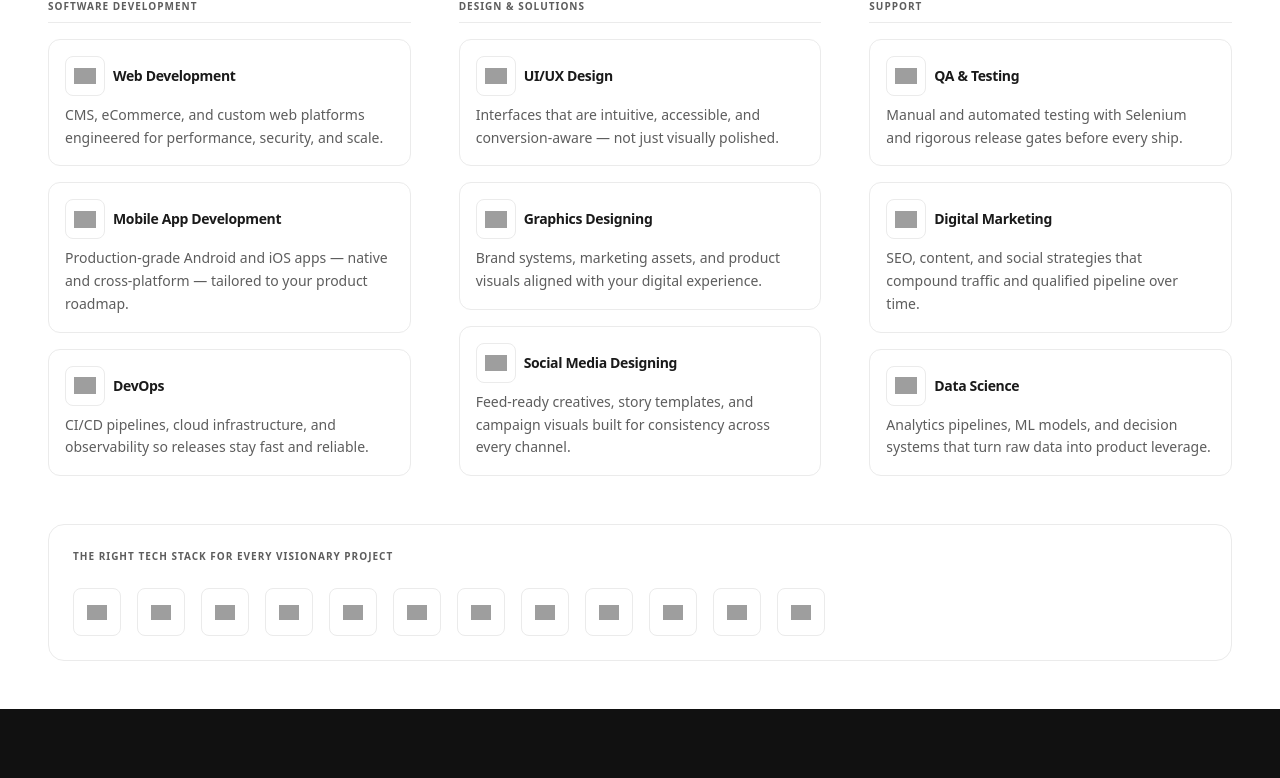
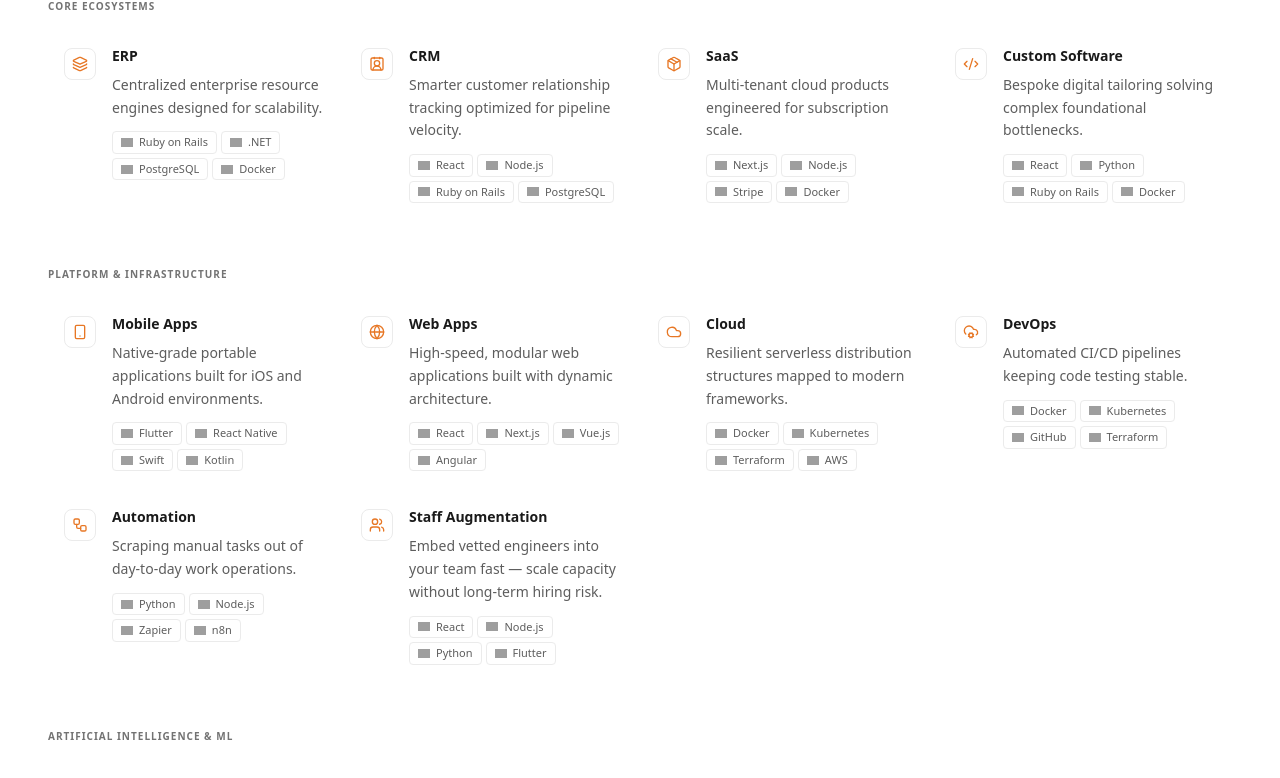
Before and after one commit to levi-dev-stack/stack360-website, a Next.js app: page / in a window 1280 px wide. Shown: the part 959-1737 px from the top of the page. Built offline with nearby package versions, Linux system fonts and the light colour scheme; grey boxes are pictures that could not be loaded.

Commit message:
feat: services section enhanced

```diff
--- a/src/components/pages/landing/ServicesSection/ServicesContent.tsx
+++ b/src/components/pages/landing/ServicesSection/ServicesContent.tsx
@@ -1,6 +1,7 @@
 'use client';
 
 import { motion, useReducedMotion } from 'motion/react';
+import Link from 'next/link';
 import BrandIcon from '@/components/shared/BrandIcon';
 import {
   fadeUp,
@@ -8,7 +9,39 @@ import {
   staggerContainer,
   viewport,
 } from '@/components/shared/motion/variants';
-import { LANDING_SERVICES, LANDING_TECH_STACK } from '@/constants/component/landing-data';
+import { LANDING_SERVICES } from '@/constants/component/landing-data';
+
+type ServiceItem = (typeof LANDING_SERVICES)[number]['items'][number];
+
+function ServiceRow({ item }: { item: ServiceItem }) {
+  return (
+    <Link
+      href={item.href}
+      className="group flex h-full items-start gap-md rounded-lg px-md py-md transition-colors hover:bg-primary/5"
+    >
+      <span className="mt-0.5 flex h-8 w-8 shrink-0 items-center justify-center rounded-md border border-neutral-200 bg-white">
+        <BrandIcon slug={item.icon} size={16} variant="service" />
+      </span>
+      <span className="min-w-0 space-y-sm">
+        <span className="block text-sm font-bold text-neutral-900 transition-colors group-hover:text-primary">
+          {item.title}
+        </span>
+        <span className="block text-sm leading-relaxed text-neutral-600">{item.description}</span>
+        <span className="flex flex-wrap gap-xs pt-xs">
+          {item.skills.map((skill) => (
+            <span
+              key={skill.slug}
+              className="inline-flex items-center gap-1.5 rounded-sm border border-neutral-200 bg-white px-sm py-0.5 text-[11px] text-neutral-600"
+            >
+              <BrandIcon slug={skill.slug} size={12} variant="tech" />
+              {skill.name}
+            </span>
+          ))}
+        </span>
+      </span>
+    </Link>
+  );
+}
 
 export default function ServicesContent() {
   const reduced = useReducedMotion();
@@ -33,66 +66,34 @@ export default function ServicesContent() {
             variants={motionVariants(reduced, fadeUp)}
             className="text-sm leading-relaxed text-neutral-600"
           >
-            From web and mobile to DevOps, design, QA, and data — one studio accountable for the
+            ERP, CRM, AI, SaaS, and the platform layer underneath — one studio accountable for the
             full stack.
           </motion.p>
         </motion.div>
 
-        <div className="grid grid-cols-1 gap-2xl lg:grid-cols-3">
+        <div className="space-y-2xl">
           {LANDING_SERVICES.map((group, groupIndex) => (
             <motion.div
               key={group.category}
               initial={reduced ? false : { opacity: 0, y: 24 }}
               whileInView={reduced ? undefined : { opacity: 1, y: 0 }}
               viewport={reduced ? undefined : viewport}
-              transition={{ duration: 0.5, delay: groupIndex * 0.08 }}
+              transition={{ duration: 0.5, delay: groupIndex * 0.06 }}
               className="space-y-md"
             >
-              <h3 className="border-b border-neutral-200 pb-sm font-mono text-[10px] font-bold uppercase tracking-widest text-neutral-600">
+              <h3 className="font-mono text-[10px] font-bold uppercase tracking-widest text-neutral-500">
                 {group.category}
               </h3>
-              <ul className="space-y-md">
+              <ul className="grid grid-cols-[repeat(auto-fit,minmax(min(100%,260px),1fr))] gap-xs">
                 {group.items.map((item) => (
-                  <li
-                    key={item.title}
-                    className="group rounded-lg border border-neutral-200 bg-neutral-50 p-md transition-colors hover:border-primary/25 hover:bg-neutral-50"
-                  >
-                    <div className="mb-sm flex items-center gap-sm">
-                      <span className="flex h-10 w-10 items-center justify-center rounded-md border border-neutral-200 bg-neutral-50">
-                        <BrandIcon slug={item.icon} size={22} variant="service" />
-                      </span>
-                      <h4 className="text-sm font-bold text-neutral-900">{item.title}</h4>
-                    </div>
-                    <p className="text-sm leading-relaxed text-neutral-600">{item.description}</p>
+                  <li key={item.title}>
+                    <ServiceRow item={item} />
                   </li>
                 ))}
               </ul>
             </motion.div>
           ))}
         </div>
-
-        <motion.div
-          initial={reduced ? false : { opacity: 0, y: 20 }}
-          whileInView={reduced ? undefined : { opacity: 1, y: 0 }}
-          viewport={reduced ? undefined : viewport}
-          transition={{ duration: 0.5, delay: 0.2 }}
-          className="mt-2xl rounded-xl border border-neutral-200 bg-neutral-50 p-lg"
-        >
-          <p className="mb-lg font-mono text-[10px] font-bold uppercase tracking-widest text-neutral-600">
-            The right tech stack for every visionary project
-          </p>
-          <div className="flex flex-wrap gap-md">
-            {LANDING_TECH_STACK.map((slug) => (
-              <div
-                key={slug}
-                className="group flex h-12 w-12 items-center justify-center rounded-md border border-neutral-200 bg-neutral-50 transition-colors hover:border-primary/30 hover:bg-white"
-                title={slug}
-              >
-                <BrandIcon slug={slug} size={20} variant="tech" />
-              </div>
-            ))}
-          </div>
-        </motion.div>
       </div>
     </section>
   );
--- a/src/components/shared/BrandIcon/index.tsx
+++ b/src/components/shared/BrandIcon/index.tsx
@@ -1,29 +1,40 @@
 'use client';
 
 import {
+  Bot,
   Box,
   Brain,
+  CircuitBoard,
+  Cloud,
   CloudCog,
   Code2,
+  ContactRound,
+  Cpu,
   CreditCard,
   Database,
   GitBranch,
+  Globe,
+  Layers,
   Layout,
   LayoutGrid,
   type LucideIcon,
+  Package,
   Palette,
   Server,
   Share2,
   Smartphone,
+  Sparkles,
   TestTube2,
   TrendingUp,
+  Users,
+  Workflow,
 } from 'lucide-react';
 import { useState } from 'react';
 import { cn } from '@/styles/tailwind.utils';
 
 const SLUG_ALIASES: Record<string, string> = {
-  amazonaws: 'kubernetes',
-  amazonwebservices: 'kubernetes',
+  amazonaws: 'amazonaws',
+  amazonwebservices: 'amazonaws',
   adobe: 'sketch',
   adobeillustrator: 'sketch',
   openjdk: 'openjdk',
@@ -48,9 +59,40 @@ const SLUG_ALIASES: Record<string, string> = {
   swift: 'swift',
   laravel: 'laravel',
   instagram: 'instagram',
+  openai: 'openai',
+  pytorch: 'pytorch',
+  huggingface: 'huggingface',
+  reactnative: 'reactnative',
+  kotlin: 'kotlin',
+  terraform: 'terraform',
+  tensorflow: 'tensorflow',
+  kubernetes: 'kubernetes',
+  docker: 'docker',
+  zapier: 'zapier',
+  n8n: 'n8n',
+  langchain: 'langchain',
+};
+
+/** Category / capability icons — always Lucide, never brand logos. */
+const SERVICE_ICONS: Record<string, LucideIcon> = {
+  erp: Layers,
+  crm: ContactRound,
+  ai: Brain,
+  training: Cpu,
+  integration: Bot,
+  mlops: CircuitBoard,
+  saas: Package,
+  custom: Code2,
+  mobile: Smartphone,
+  web: Globe,
+  cloud: Cloud,
+  devops: CloudCog,
+  automation: Workflow,
+  staff: Users,
 };
 
 const FALLBACK_ICONS: Record<string, LucideIcon> = {
+  ...SERVICE_ICONS,
   amazonaws: CloudCog,
   amazonwebservices: CloudCog,
   docker: CloudCog,
@@ -73,6 +115,10 @@ const FALLBACK_ICONS: Record<string, LucideIcon> = {
   nodedotjs: Code2,
   nextdotjs: Code2,
   react: Code2,
+  reactnative: Smartphone,
+  kotlin: Smartphone,
+  terraform: CloudCog,
+  tensorflow: Brain,
   dotnet: Code2,
   flutter: Smartphone,
   figma: Layout,
@@ -83,6 +129,12 @@ const FALLBACK_ICONS: Record<string, LucideIcon> = {
   swift: Smartphone,
   laravel: Code2,
   instagram: Share2,
+  openai: Sparkles,
+  pytorch: Brain,
+  huggingface: Brain,
+  langchain: Bot,
+  zapier: Workflow,
+  n8n: Workflow,
 };
 
 type BrandIconVariant = 'service' | 'tech' | 'stack-dark';
@@ -141,11 +193,13 @@ export default function BrandIcon({
   const [failed, setFailed] = useState(false);
   const resolved = resolveSlug(slug);
   const color = VARIANT_COLOR[variant];
+  const isServiceIcon = slug in SERVICE_ICONS;
   const src = color
     ? `https://cdn.simpleicons.org/${resolved}/${color}`
     : `https://cdn.simpleicons.org/${resolved}`;
 
-  if (failed) {
+  // Service/category icons stay generic Lucide. Tech/skill icons prefer Simple Icons CDN.
+  if (isServiceIcon || failed) {
     return <FallbackIcon slug={slug} size={size} variant={variant} className={className} />;
   }
 
--- a/src/constants/component/landing-data.ts
+++ b/src/constants/component/landing-data.ts
@@ -7,71 +7,189 @@ export const LANDING_STATS = [
 
 export const LANDING_SERVICES = [
   {
-    category: 'Software Development',
+    category: 'Core Ecosystems',
     items: [
       {
-        title: 'Web Development',
-        description:
-          'CMS, eCommerce, and custom web platforms engineered for performance, security, and scale.',
-        icon: 'nextdotjs',
+        title: 'ERP',
+        description: 'Centralized enterprise resource engines designed for scalability.',
+        icon: 'erp',
+        href: '/what-we-build/erp',
+        skills: [
+          { name: 'Ruby on Rails', slug: 'rubyonrails' },
+          { name: '.NET', slug: 'dotnet' },
+          { name: 'PostgreSQL', slug: 'postgresql' },
+          { name: 'Docker', slug: 'docker' },
+        ],
       },
       {
-        title: 'Mobile App Development',
-        description:
-          'Production-grade Android and iOS apps — native and cross-platform — tailored to your product roadmap.',
-        icon: 'flutter',
+        title: 'CRM',
+        description: 'Smarter customer relationship tracking optimized for pipeline velocity.',
+        icon: 'crm',
+        href: '/what-we-build/crm',
+        skills: [
+          { name: 'React', slug: 'react' },
+          { name: 'Node.js', slug: 'nodedotjs' },
+          { name: 'Ruby on Rails', slug: 'rubyonrails' },
+          { name: 'PostgreSQL', slug: 'postgresql' },
+        ],
       },
       {
-        title: 'DevOps',
-        description:
-          'CI/CD pipelines, cloud infrastructure, and observability so releases stay fast and reliable.',
-        icon: 'docker',
+        title: 'SaaS',
+        description: 'Multi-tenant cloud products engineered for subscription scale.',
+        icon: 'saas',
+        href: '/what-we-build/saas',
+        skills: [
+          { name: 'Next.js', slug: 'nextdotjs' },
+          { name: 'Node.js', slug: 'nodedotjs' },
+          { name: 'Stripe', slug: 'stripe' },
+          { name: 'Docker', slug: 'docker' },
+        ],
+      },
+      {
+        title: 'Custom Software',
+        description: 'Bespoke digital tailoring solving complex foundational bottlenecks.',
+        icon: 'custom',
+        href: '/what-we-build/custom-software',
+        skills: [
+          { name: 'React', slug: 'react' },
+          { name: 'Python', slug: 'python' },
+          { name: 'Ruby on Rails', slug: 'rubyonrails' },
+          { name: 'Docker', slug: 'docker' },
+        ],
       },
     ],
   },
   {
-    category: 'Design & Solutions',
+    category: 'Platform & Infrastructure',
     items: [
       {
-        title: 'UI/UX Design',
-        description:
-          'Interfaces that are intuitive, accessible, and conversion-aware — not just visually polished.',
-        icon: 'figma',
+        title: 'Mobile Apps',
+        description: 'Native-grade portable applications built for iOS and Android environments.',
+        icon: 'mobile',
+        href: '/what-we-build/mobile-apps',
+        skills: [
+          { name: 'Flutter', slug: 'flutter' },
+          { name: 'React Native', slug: 'reactnative' },
+          { name: 'Swift', slug: 'swift' },
+          { name: 'Kotlin', slug: 'kotlin' },
+        ],
       },
       {
-        title: 'Graphics Designing',
-        description:
-          'Brand systems, marketing assets, and product visuals aligned with your digital experience.',
-        icon: 'sketch',
+        title: 'Web Apps',
+        description: 'High-speed, modular web applications built with dynamic architecture.',
+        icon: 'web',
+        href: '/what-we-build/web-apps',
+        skills: [
+          { name: 'React', slug: 'react' },
+          { name: 'Next.js', slug: 'nextdotjs' },
+          { name: 'Vue.js', slug: 'vuedotjs' },
+          { name: 'Angular', slug: 'angular' },
+        ],
       },
       {
-        title: 'Social Media Designing',
+        title: 'Cloud',
+        description: 'Resilient serverless distribution structures mapped to modern frameworks.',
+        icon: 'cloud',
+        href: '/what-we-build/cloud',
+        skills: [
+          { name: 'Docker', slug: 'docker' },
+          { name: 'Kubernetes', slug: 'kubernetes' },
+          { name: 'Terraform', slug: 'terraform' },
+          { name: 'AWS', slug: 'amazonaws' },
+        ],
+      },
+      {
+        title: 'DevOps',
+        description: 'Automated CI/CD pipelines keeping code testing stable.',
+        icon: 'devops',
+        href: '/what-we-build/devops',
+        skills: [
+          { name: 'Docker', slug: 'docker' },
+          { name: 'Kubernetes', slug: 'kubernetes' },
+          { name: 'GitHub', slug: 'github' },
+          { name: 'Terraform', slug: 'terraform' },
+        ],
+      },
+      {
+        title: 'Automation',
+        description: 'Scraping manual tasks out of day-to-day work operations.',
+        icon: 'automation',
+        href: '/what-we-build/automation',
+        skills: [
+          { name: 'Python', slug: 'python' },
+          { name: 'Node.js', slug: 'nodedotjs' },
+          { name: 'Zapier', slug: 'zapier' },
+          { name: 'n8n', slug: 'n8n' },
+        ],
+      },
+      {
+        title: 'Staff Augmentation',
         description:
-          'Feed-ready creatives, story templates, and campaign visuals built for consistency across every channel.',
-        icon: 'instagram',
+          'Embed vetted engineers into your team fast — scale capacity without long-term hiring risk.',
+        icon: 'staff',
+        href: '/work-with-us/software-partner',
+        skills: [
+          { name: 'React', slug: 'react' },
+          { name: 'Node.js', slug: 'nodedotjs' },
+          { name: 'Python', slug: 'python' },
+          { name: 'Flutter', slug: 'flutter' },
+        ],
       },
     ],
   },
   {
-    category: 'Support',
+    category: 'Artificial Intelligence & ML',
     items: [
       {
-        title: 'QA & Testing',
-        description:
-          'Manual and automated testing with Selenium and rigorous release gates before every ship.',
-        icon: 'selenium',
+        title: 'AI Solutions',
+        description: 'Custom neural integrations and intelligent automated workflows.',
+        icon: 'ai',
+        href: '/what-we-build/ai-solutions',
+        skills: [
+          { name: 'Python', slug: 'python' },
+          { name: 'PyTorch', slug: 'pytorch' },
+          { name: 'OpenAI', slug: 'openai' },
+          { name: 'TensorFlow', slug: 'tensorflow' },
+        ],
       },
       {
-        title: 'Digital Marketing',
+        title: 'Model Training & Tuning',
         description:
-          'SEO, content, and social strategies that compound traffic and qualified pipeline over time.',
-        icon: 'google',
+          'Custom model architecture, fine-tuning LLMs, and hyperparameter optimization for domain-specific tasks.',
+        icon: 'training',
+        href: '/what-we-build/ai-solutions',
+        skills: [
+          { name: 'PyTorch', slug: 'pytorch' },
+          { name: 'Hugging Face', slug: 'huggingface' },
+          { name: 'Python', slug: 'python' },
+          { name: 'TensorFlow', slug: 'tensorflow' },
+        ],
       },
       {
-        title: 'Data Science',
+        title: 'AI Integration',
         description:
-          'Analytics pipelines, ML models, and decision systems that turn raw data into product leverage.',
-        icon: 'python',
+          'Embedding intelligent agents, semantic search, and cognitive features seamlessly into existing products.',
+        icon: 'integration',
+        href: '/what-we-build/ai-solutions',
+        skills: [
+          { name: 'OpenAI', slug: 'openai' },
+          { name: 'Python', slug: 'python' },
+          { name: 'LangChain', slug: 'langchain' },
+          { name: 'React', slug: 'react' },
+        ],
+      },
+      {
+        title: 'MLOps & Pipelines',
+        description:
+          'Automated data ingestion, continuous training loops, and scalable inference deployment.',
+        icon: 'mlops',
+        href: '/what-we-build/ai-solutions',
+        skills: [
+          { name: 'Docker', slug: 'docker' },
+          { name: 'Kubernetes', slug: 'kubernetes' },
+          { name: 'Hugging Face', slug: 'huggingface' },
+          { name: 'Python', slug: 'python' },
+        ],
       },
     ],
   },
@@ -83,6 +201,8 @@ export const LANDING_TECH_STACK = [
   'nodedotjs',
   'nextdotjs',
   'python',
+  'pytorch',
+  'openai',
   'angular',
   'rubyonrails',
   'dotnet',
```
